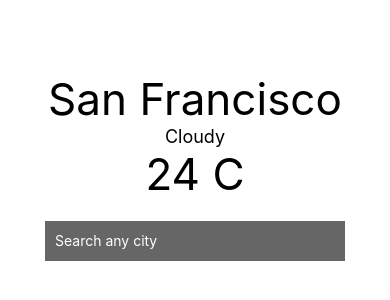
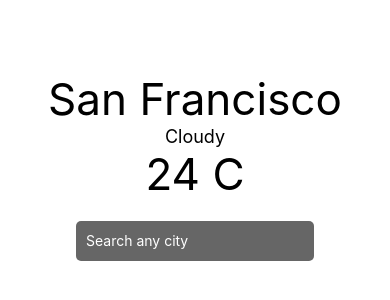
Before and after one commit to ojcar/cuddly-octo-system, a React Native app: screen / in a window 390 px wide. Shown: the part 256-556 px from the top of the page. Built offline with nearby package versions, Linux system fonts and the light colour scheme.

Commit message:
introduce a searchInput component

```diff
--- a/App.js
+++ b/App.js
@@ -1,5 +1,7 @@
 import React from 'react';
 import { StyleSheet, Text, TextInput, KeyboardAvoidingView, Platform } from 'react-native';
+
+import SearchInput from './components/SearchInput';
 
 export default class App extends React.Component {
   render() {
@@ -9,13 +11,7 @@
         <Text style={[styles.smallText, styles.textStyle]}>Cloudy</Text>
         <Text style={[styles.largeText, styles.textStyle]}>24 C</Text>
 
-        <TextInput
-          autocorrect={false}
-          placeholder="Search any city"
-          placeholterTextColor="white"
-          style={styles.textInput}
-          clearButtonMode="always"
-        />
+        <SearchInput placeholder="Search any city" />
       </KeyboardAvoidingView>
     );
   }
--- /dev/null
+++ b/components/SearchInput.js
@@ -0,0 +1,34 @@
+import React from 'react';
+import { StyleSheet, TextInput, View } from 'react-native';
+
+export default class SearchInput extends React.Component {
+  render() {
+    return (
+      <View style={styles.container}>
+        <TextInput
+          autocorrect={false}
+          placeholder={this.props.placeholder}
+          placeholterTextColor="white"
+          style={styles.textInput}
+          clearButtonMode="always"
+        />
+      </View>
+    );
+  }
+}
+
+
+const styles = StyleSheet.create({
+  container: {
+    height: 40,
+    marginTop: 20,
+    backgroundColor: '#666',
+    marginHorizontal: 40,
+    paddingHorizontal: 10,
+    borderRadius: 5,
+  },
+  textInput: {
+    flex: 1,
+    color: 'white',
+  },
+});
```
